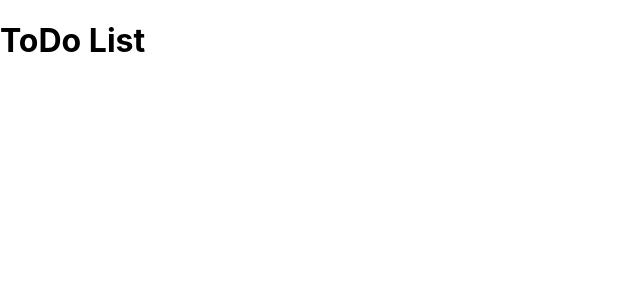
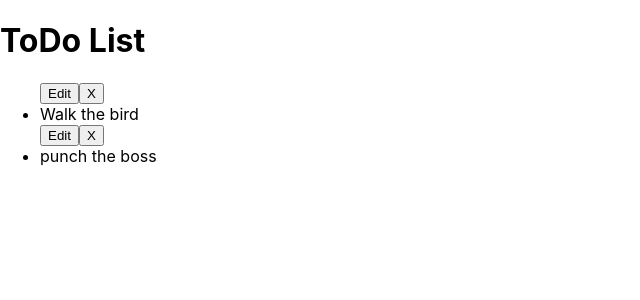
Before and after one commit to Djones917/toDo_ListR_2022, a React (Create React App) app: page / in a window 1280 px wide. Shown: the top 300 px of the page, without its empty margins (0-640 px from the left). Built offline with nearby package versions, Linux system fonts and the light colour scheme.

Commit message:
added ul todo

```diff
--- a/src/TodoList.js
+++ b/src/TodoList.js
@@ -15,9 +15,7 @@ class TodoList extends Component {
         return (
             <div>
                <h1>ToDo List</h1>
-               <ul>
-
-               </ul>
+               <ul>{todos}</ul>
             </div>
         )
     }
```
